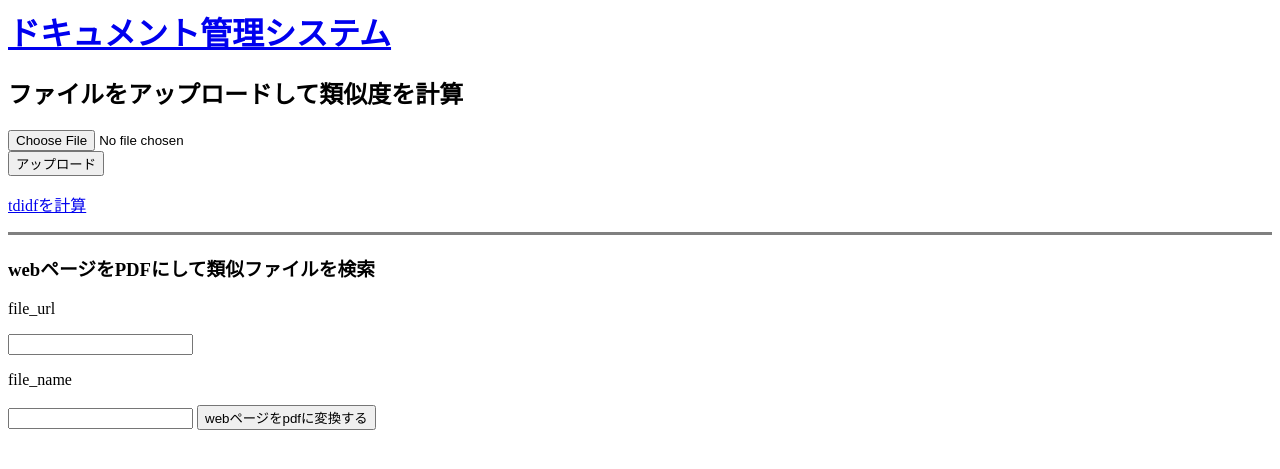
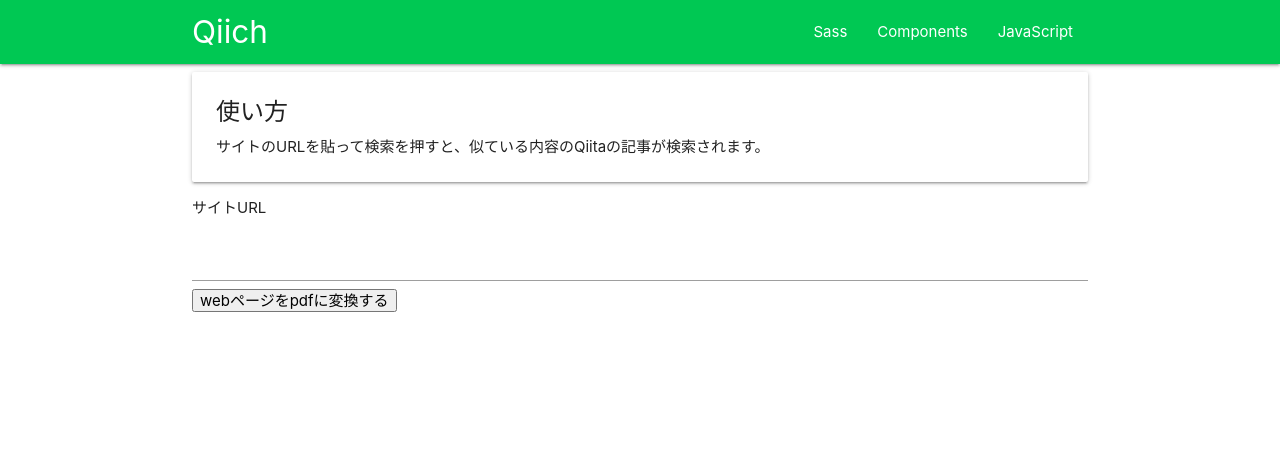
Before and after one commit to RyosukeHirose/doc_manage, a Django app: page /doc/upload/ in a window 1280 px wide. Shown: the top 469 px of the page. Run offline with Django 3.2, Linux system fonts and the light colour scheme; some libraries are stand-ins or nearby versions.

Commit message:
qiichへの分岐

```diff
--- a/src/doc_manage_pro/doc_manage/templates/base.html
+++ b/src/doc_manage_pro/doc_manage/templates/base.html
@@ -1,13 +1,37 @@
+{% load static %}
+<!DOCTYPE html>
+<html>
+    <head>
+        <title>Qiich</title>
+        <!--Import materialize.css-->
+        <link type="text/css" rel="stylesheet" href="{% static 'materialize/css/materialize.min.css' %}"  media="screen,projection"/>
+        <!--Let browser know website is optimized for mobile-->
+        <meta name="viewport" content="width=device-width, initial-scale=1.0"/>
+    </head>
     <body>
-    <div class="page-header">
-        <h1><a href="/">ドキュメント管理システム</a></h1>
+
+        <nav>
+            <div class="nav-wrapper green accent-4">
+                <div class="container">
+                    <a href="#" class="brand-logo">Qiich</a>
+                    <ul id="nav-mobile" class="right hide-on-med-and-down">
+                        <li><a href="sass.html">Sass</a></li>
+                        <li><a href="badges.html">Components</a></li>
+                        <li><a href="collapsible.html">JavaScript</a></li>
+                    </ul>
                 </div>
-    <div class="content container">
+            </div>
+        </nav>
+        <div class="container">
             <div class="row">
-            <div class="col-md-8">
+                <div class="">
                 {% block content %}
                 {% endblock %}
                 </div>
             </div>
         </div>
+        <!--Import jQuery before materialize.js-->
+        <script type="text/javascript" src="https://code.jquery.com/jquery-2.1.1.min.js"></script>
+        <script type="text/javascript" src="{% static 'materialize/js/materialize.min.js' %}"></script>
     </body>
+</html>
--- a/src/doc_manage_pro/doc_manage/templates/upload.html
+++ b/src/doc_manage_pro/doc_manage/templates/upload.html
@@ -1,44 +1,20 @@
 <!-- upload.html -->
 {% extends 'base.html' %}
 {% block content %}
-<h2>ファイルをアップロードして類似度を計算</h2>
-<form method="POST" enctype="multipart/form-data">
-    {% csrf_token %}
-    {% if form.errors %}
-        {% for field in form %}
-            {% for error in field.errors %}
-                <div class="alert alert-danger">
-                    <strong>{{ error|escape }}</strong>
-                </div>
-            {% endfor %}
-        {% endfor %}
-        {% for error in form.non_field_errors %}
-            <div class="alert alert-danger">
-                <strong>{{ error|escape }}</strong>
-            </div>
-        {% endfor %}
-    {% endif %}
-    {% for field in form %}
-    <div class="form-group form-inline">
-        <div class="col-md-8">
-            {{ field }}
-        </div>
+
+
+<div>
+
+    <div class="card">
+    <div class="card-content">
+        <span class="card-title">使い方</span>
+        <p>サイトのURLを貼って検索を押すと、似ている内容のQiitaの記事が検索されます。</p>
     </div>
-    {% endfor %}
-    <div class="form-group">
-        <button type="submit">アップロード</button>
     </div>
-</form>
-<p><a href="{% url 'doc:calculate' %}">tdidfを計算</a></p>
-
-<div style="border-top: medium solid #808080;">
-    <h3>webページをPDFにして類似ファイルを検索</h3>
     <form action="{% url 'doc:make_pdf' %}" method='post'>
         {% csrf_token %}
-    <p>file_url</p>
-    <input name="pdf" value="{{ request.GET.query }}" type="text">
-    <p>file_name</p>
-    <input name="name" value="{{ request.GET.query }}" type="text">
+        <p>サイトURL</p>
+        <input name="pdf" value="{{ request.GET.query }}" type="text">
         <button type="submit">webページをpdfに変換する</button>
     </form>
 </div>
```
Also changed, not shown: src/doc_manage_pro/config/settings.py (+6 -1 lines), src/doc_manage_pro/data_batch.py (+50 -39 lines), src/doc_manage_pro/doc_manage/views/make_pdf.py (+19 -0 lines), src/doc_manage_pro/doc_manage/migrations/0006_auto_20200613_1433.py (added), src/doc_manage_pro/doc_manage/migrations/0007_auto_20200613_1518.py (added). Lines whose indentation alone changed are shown as unchanged.
